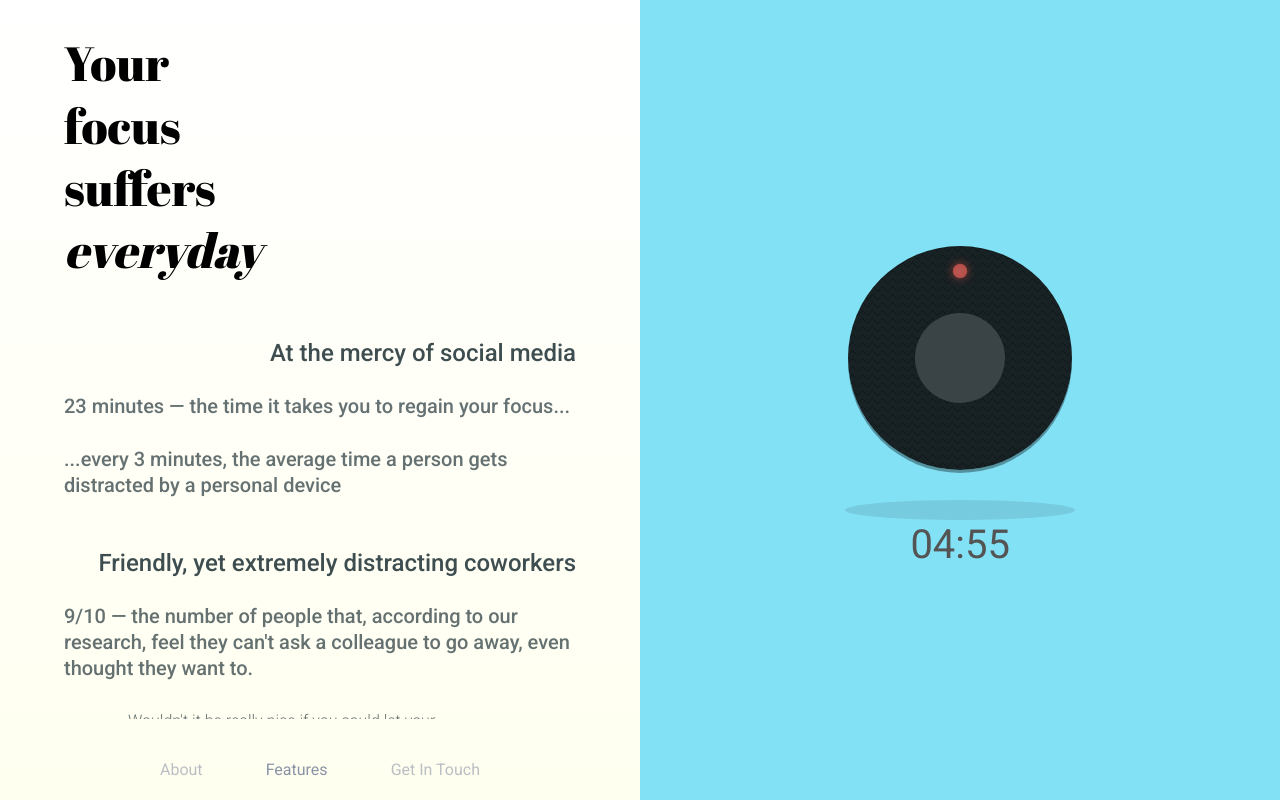
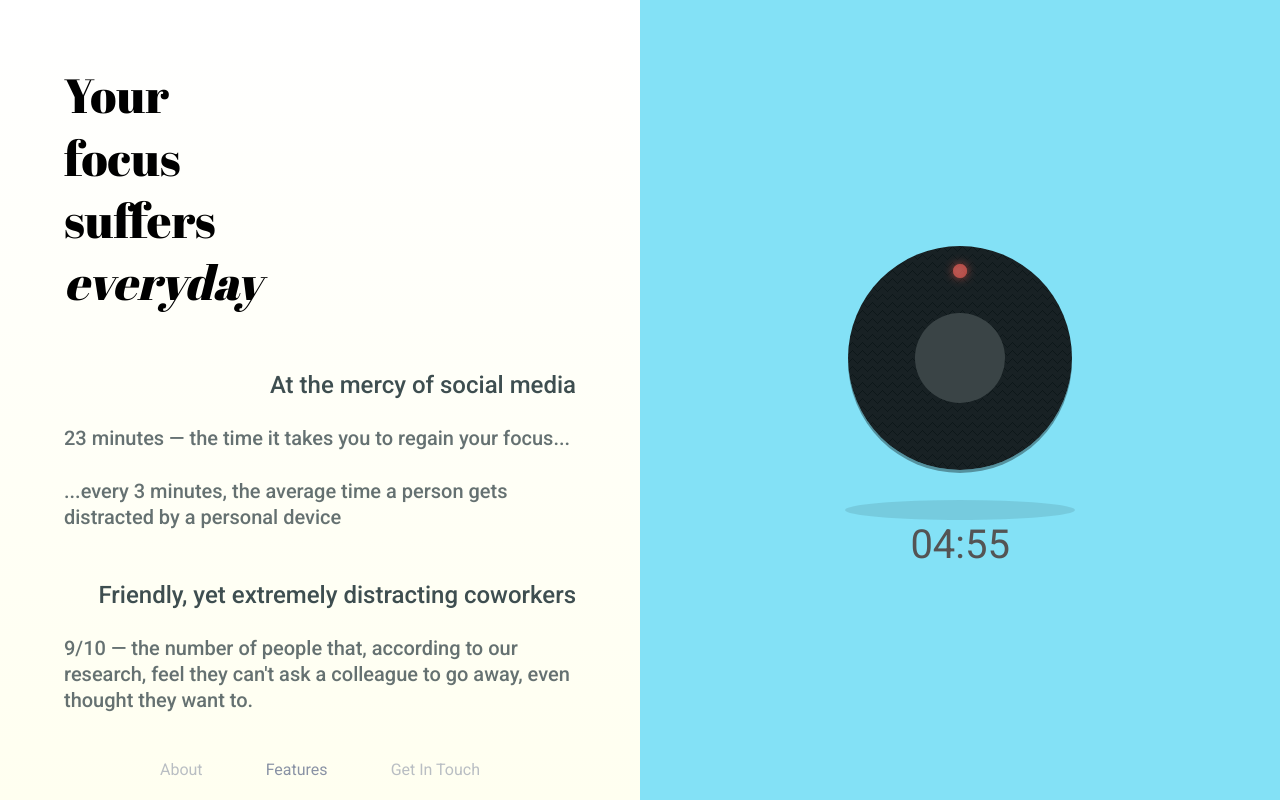
Before and after one commit to webel/PokusWebsite, a React (Create React App) app: page /features in a window 1280 px wide. Built offline with nearby package versions, Linux system fonts and the light colour scheme.

Commit message:
Added marginTop to features page

```diff
--- a/src/Features.js
+++ b/src/Features.js
@@ -40,6 +40,7 @@ let styles = {
     },
     marginLeft: "10%",
     marginRight: "10%",
+    marginTop: "5%",
   },
 
   img: {
```
